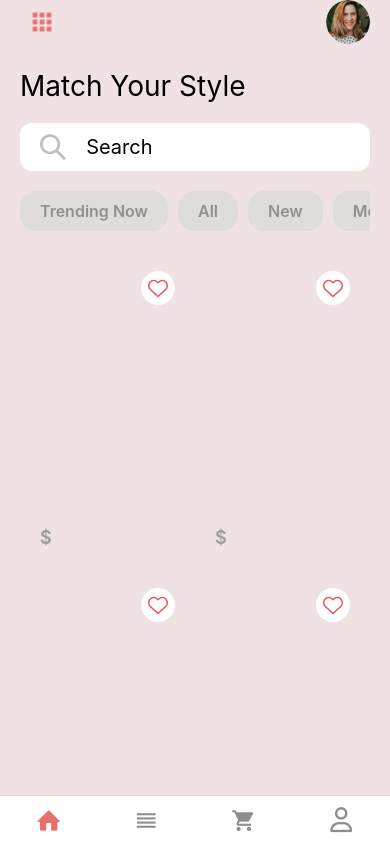
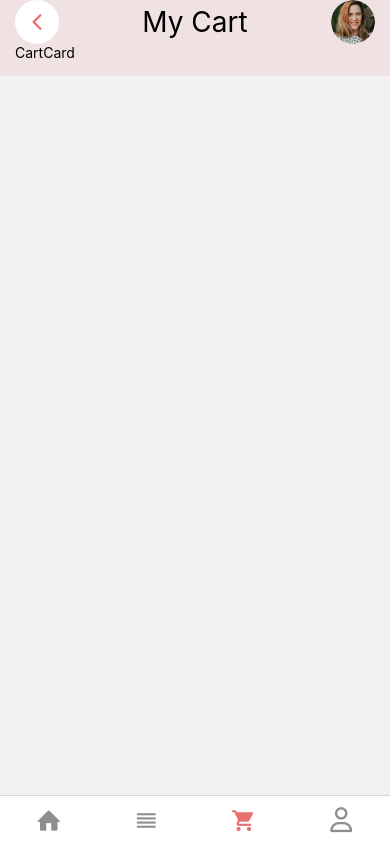
Before and after one commit to MuhammedNiyad/Fashion-Ecom-app, a React Native app: screen /HOME in a window 390 px wide. Built offline with nearby package versions, Linux system fonts and the light colour scheme; grey boxes are pictures that could not be loaded.

Commit message:
product details screen completed and started cart screen

```diff
--- a/App.js
+++ b/App.js
@@ -10,6 +10,7 @@ import MaterialCommunityIcons from "react-native-vector-icons/MaterialCommunityI
 import MaterialIcons from "react-native-vector-icons/MaterialIcons";
 import { createNativeStackNavigator } from "@react-navigation/native-stack";
 import ProductDetails from "./src/screens/ProductDetails";
+import CartScreen from "./src/screens/CartScreen";
 
 const Hello = () => {
   return (
@@ -26,7 +27,7 @@ const MyHomeStack = () =>{
   return (
     <Stack.Navigator
       screenOptions={{ headerShown: false }}
-      initialRouteName="PRODUCT_DETAILS"
+      initialRouteName="HOME"
     >
       <Stack.Screen name="HOME" component={HomeScreen} />
       <Stack.Screen name="PRODUCT_DETAILS" component={ProductDetails} />
@@ -45,6 +46,7 @@ export default function App() {
             tabBarShowLabel: false,
             tabBarActiveTintColor: "#E96E6E",
           }}
+          initialRouteName="CART"
         >
           <Tab.Screen
             name="HOME STACK"
@@ -68,7 +70,7 @@ export default function App() {
           />
           <Tab.Screen
             name="CART"
-            component={Hello}
+            component={CartScreen}
             options={{
               tabBarIcon: ({ size, focused, color }) => {
                 return (
--- /dev/null
+++ b/src/components/CartCard.jsx
@@ -0,0 +1,17 @@
+import { Image, StyleSheet, Text, View } from "react-native";
+import React from "react";
+
+const image = "https://res.cloudinary.com/dlc5c1ycl/image/upload/v1710567612/vy2q98s8ucsywwxjx2cf.png"
+
+const CartCard = () => {
+  return (
+	  <View>
+		  <Image source={{uri:image}}/>
+	  <Text>CartCard</Text>
+	</View>
+  );
+};
+
+export default CartCard;
+
+const styles = StyleSheet.create({});
--- a/src/components/Header.jsx
+++ b/src/components/Header.jsx
@@ -1,19 +1,33 @@
+import { useNavigation } from "@react-navigation/native";
 import React from "react";
-import { View, Image, Text, StyleSheet } from "react-native";
+import { View, Image, Text, StyleSheet, TouchableOpacity } from "react-native";
 import Fontisto from "react-native-vector-icons/Fontisto";
+import Iconicons from "react-native-vector-icons/Ionicons";
 
-const Header = () => {
+const Header = ({ isCart }) => {
+  const navigate = useNavigation().navigate
   return (
     <View style={styles.container}>
       <View style={styles.appIconContainer}>
+        {isCart ? (
+          <TouchableOpacity onPress={() => navigate("HOME STACK")}>
+            <Iconicons name="chevron-back" color={"#E96E6E"} size={24} />
+          </TouchableOpacity>
+        ) : (
           <Image
             source={require("../../assets/appIcon.png")}
             style={styles.appIcon}
           />
+        )}
       </View>
+      {isCart && (
+        <View style={styles.textContainer}>
+          <Text style={styles.text}>My Cart</Text>
+        </View>
+      )}
+
       <View>
         <Image source={require("../../assets/dp.png")} style={styles.dp} />
-
       </View>
     </View>
   );
@@ -26,10 +40,10 @@ const styles = StyleSheet.create({
     alignItems: "center",
   },
   appIconContainer: {
-    backgroundColor: "#fffff",
+    backgroundColor: "#fff",
     height: 44,
     width: 44,
-    borderRadius: "22px",
+    borderRadius: 22,
     justifyContent: "center",
     alignItems: "center",
   },
@@ -42,6 +56,11 @@ const styles = StyleSheet.create({
     height: 44,
     borderRadius: 22,
   },
+  textContainer: {},
+  text: {
+    fontSize: 28,
+    color:"black",
+  },
 });
 
 export default Header;
--- a/src/components/ProductCard.jsx
+++ b/src/components/ProductCard.jsx
@@ -5,7 +5,9 @@ import { useNavigation } from "@react-navigation/native";
 
 const ProductCard = ({item,handleLiked}) => {
   const navigation = useNavigation();
-	//   const [isLiked, setIsLiked] = useState(false);
+  //   const [isLiked, setIsLiked] = useState(false);
+
+
   return (
     <TouchableOpacity style={styles.container} onPress={()=>navigation.navigate("PRODUCT_DETAILS",{item})}>
       <Image
--- /dev/null
+++ b/src/screens/CartScreen.jsx
@@ -0,0 +1,26 @@
+import { StyleSheet, Text, View } from "react-native";
+import React from "react";
+import { useSafeAreaInsets } from "react-native-safe-area-context";
+import Header from "../components/Header";
+import CartCard from "../components/CartCard";
+
+
+const CartScreen = () => {
+  const insets = useSafeAreaInsets();
+
+  return (
+    <View style={[styles.container, { paddingTop: insets.top }]}>
+		  <Header isCart={true} />
+		  <CartCard/>
+    </View>
+  );
+};
+
+export default CartScreen;
+
+const styles = StyleSheet.create({
+  container: {
+    padding: 15,
+    backgroundColor: "#f0e2e2",
+  },
+});
--- a/src/screens/HomeScreen.jsx
+++ b/src/screens/HomeScreen.jsx
@@ -5,25 +5,32 @@ import { useSafeAreaInsets } from "react-native-safe-area-context";
 import Fontisto from "react-native-vector-icons/Fontisto";
 import Category from "../components/Category";
 import ProductCard from "../components/ProductCard";
+import data from "../data/data.json";
 
 const categoryData = ["Trending Now", "All", "New", "Men", "Women", "Kids"];
 const HomeScreen = () => {
+  const [product, setProduct] = useState(data.products);
   const [selectedCateg, setSelectedCateg] = useState(null);
   const insets = useSafeAreaInsets();
-  const [isLiked, setIsLiked] = useState(false)
+
+  const handleLiked = (item) => {
+    const newProduct = product.map((prod) => {
+      if (prod.id === item.id) {
+        return { ...prod, isLiked:!prod.isLiked}
+      }
+      return prod;
+    })
+    setProduct(newProduct);
+  }
   return (
     <View style={[styles.container, { paddingTop: insets.top }]}>
       <Header />
 
       {/* Product  List */}
-      {/* <View style={{ flexDirection: "row" }}>
-        <ProductCard />
-        <ProductCard />
-      </View> */}
       <FlatList
-        data={[1, 2, 3, 4, 5, 6]}
+        data={product}
         renderItem={({ item, index }) => (
-          <ProductCard item={item} isLiked={isLiked} setIsLiked={setIsLiked} />
+          <ProductCard item={item} handleLiked={handleLiked} />
         )}
         showsVerticalScrollIndicator={false}
         contentContainerStyle={{paddingBottom:50}}
--- a/src/screens/ProductDetails.jsx
+++ b/src/screens/ProductDetails.jsx
@@ -1,34 +1,70 @@
 import { Image, StyleSheet, Text, TouchableOpacity, View } from "react-native";
 import React, { useState } from "react";
 import Header from "../components/Header";
+import { useRoute } from "@react-navigation/native";
 
-const imageUrl =
-  "https://res.cloudinary.com/dlc5c1ycl/image/upload/v1710567613/cwlk21f74nd9iamrlzkh.png";
-
-const sizes = ["S", "M", "L", "XL", "XXL"];
+const sizes = ["S", "M", "L", "XL",];
+const colors = [
+  "#91A1B0",
+  "#B11D1D",
+  "#1F44A3",
+  "#9F632A",
+  "#1D752B",
+  "#000000",
+];
 
 const ProductDetails = () => {
-    const [selectedSize,setSelectedSize] = useState(null)
+  const itemData = useRoute().params.item;
+
+  const [selectedSize, setSelectedSize] = useState(null);
+  const [selectedColor, setSelectedColor] = useState(colors[0]);
   return (
     <View style={styles.container}>
       <View style={styles.headerContainer}>
         <Header />
       </View>
-      <Image source={{ uri: imageUrl }} style={styles.coverImage} />
+      <Image source={{ uri: itemData.image }} style={styles.coverImage} />
       {/* Content Container */}
       <View style={styles.contentContainer}>
-        <Text style={styles.title}>Winter coat</Text>
-        <Text style={[styles.title, styles.price]}>$99.5</Text>
+        <Text style={styles.title}>{itemData.title}</Text>
+        <Text style={[styles.title, styles.price]}>${itemData.price}</Text>
       </View>
       {/* size container */}
       <Text style={[styles.title, styles.sizeText]}>Size</Text>
       <View style={styles.sizeContainer}>
-        {sizes.map((size,ind) => (
-          <TouchableOpacity key={ind} style={styles.sizeValueContainre} onPress={()=>setSelectedSize(size)}>
-            <Text style={[styles.sizeValue,selectedSize === size && {color:"#E55B5B"}]}>{size}</Text>
+        {sizes.map((size, ind) => (
+          <TouchableOpacity
+            key={ind}
+            style={styles.sizeValueContainre}
+            onPress={() => setSelectedSize(size)}
+          >
+            <Text
+              style={[
+                styles.sizeValue,
+                selectedSize === size && { color: "#E55B5B" },
+              ]}
+            >
+              {size}
+            </Text>
           </TouchableOpacity>
         ))}
       </View>
+      <Text style={[styles.title, styles.colorText]}>Colors</Text>
+      <View style={styles.colorContainer}>
+        {colors.map((color, ind) => {
+          return (
+            <TouchableOpacity style={[styles.circleBorder, color === selectedColor&&{borderColor:color, borderWidth:2}]} key={ind} onPress={()=>setSelectedColor(color)}>
+              <View style={[styles.circle, { backgroundColor: color }]} />
+            </TouchableOpacity>
+          );
+        })}
+      </View>
+      {/* Button container */}
+      <TouchableOpacity style={styles.button}>
+        <Text style={styles.buttonText}>
+          Add to Cart
+        </Text>
+      </TouchableOpacity>
     </View>
   );
 };
@@ -65,22 +101,55 @@ const styles = StyleSheet.create({
   sizeText: {
     marginHorizontal: 20,
   },
-  sizeContainer:{
+  sizeContainer: {
+    marginVertical: 10,
+    marginHorizontal: 20,
+    flexDirection: "row",
+  },
+  sizeValueContainre: {
+    width: 40,
+    height: 40,
+    borderRadius: 20,
+    backgroundColor: "#fff",
+    justifyContent: "center",
+    alignItems: "center",
+    marginHorizontal: 10,
+  },
+  sizeValue: {
+    fontSize: 18,
+    fontWeight: "600",
+  },
+  colorText: {
+    marginHorizontal: 20,
+  },
+  colorContainer: {
+    flexDirection: "row",
+    marginHorizontal: 20,
+    marginTop:5
+  },
+  circle: {
+    height: 34,
+    width: 34,
+    borderRadius: 18,
+  },
+  circleBorder: {
+    height: 44,
+    width: 44,
+    borderRadius: 24,
+    alignItems: "center",
+    justifyContent: "center",
+  },
+  button: {
+    backgroundColor: "#E96E6E",
+    padding: 10,
+    margin: 10,
     marginVertical:20,
-    marginHorizontal: 20,
-    flexDirection:"row",
+    borderRadius:20,
   },
-  sizeValueContainre:{
-    width:40,
-    height:40,
-    borderRadius:20,
-    backgroundColor:"#fff",
-    justifyContent:"center",
-    alignItems:"center",
-    marginHorizontal:10,
-  },
-  sizeValue:{
-    fontSize:18,
-    fontWeight:"600",
+  buttonText: {
+    fontSize: 24,
+    fontWeight: "600",
+    color: "#fff",
+    textAlign:"center"
   }
 });
```
Lines whose indentation alone changed are shown as unchanged.
